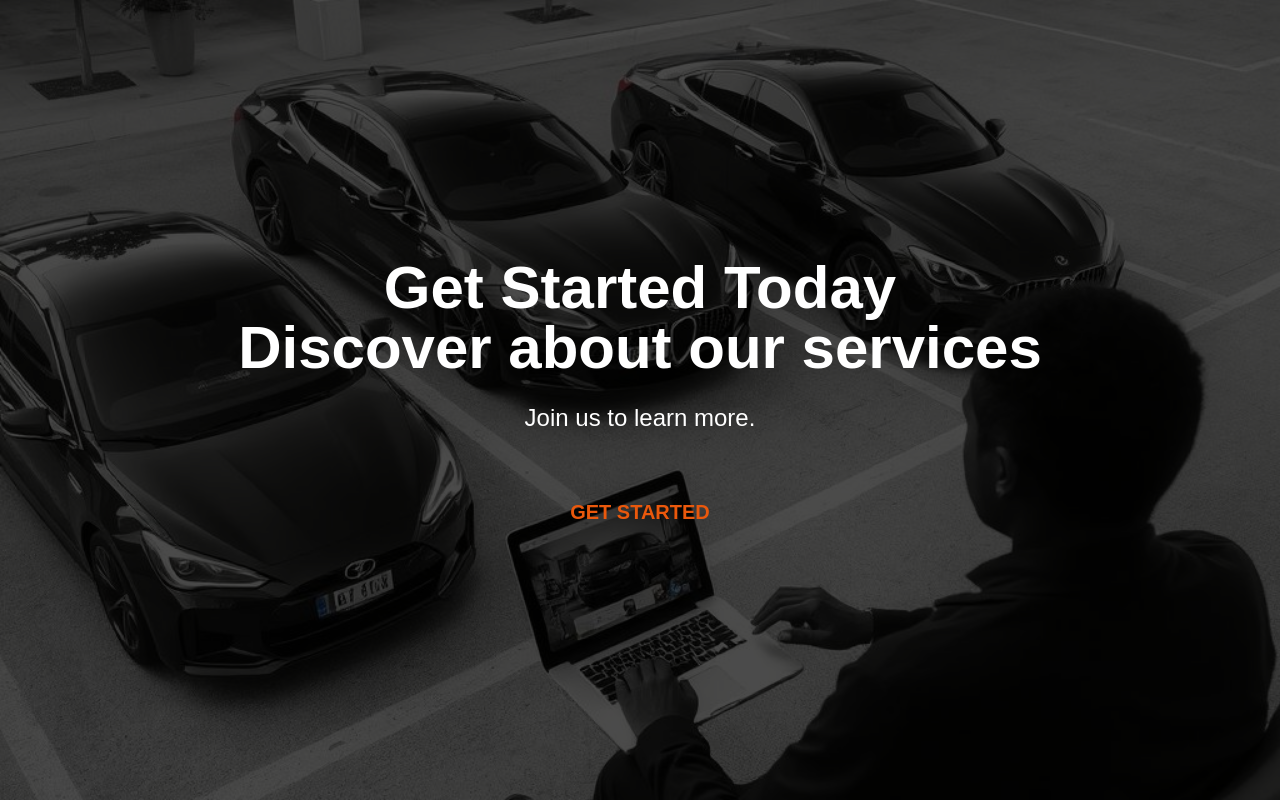
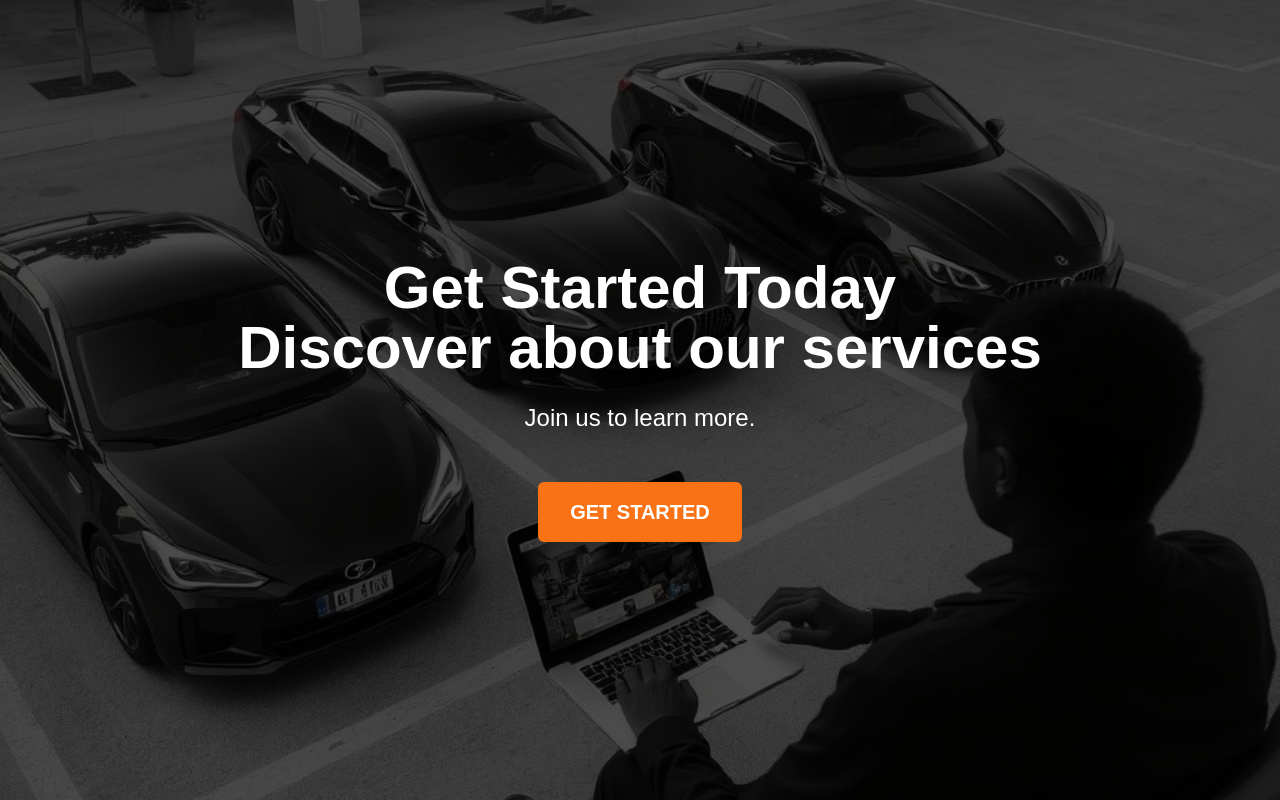
Before and after one commit to Mwanasha-Omari/Car-System, a Next.js app: page / in a window 1280 px wide. Built offline with nearby package versions, Linux system fonts and the light colour scheme.

Commit message:
Update Landingpage

```diff
--- a/src/app/Landingpage/index.tsx
+++ b/src/app/Landingpage/index.tsx
@@ -24,7 +24,7 @@ const LandingPage = () => {
             Join us to learn more.
           </p>
           <Link href="/Login">
-            <button className="text-orange-600 outline-solid outline-orange-600 bg-dark-orange px-8 py-4 text-lg sm:text-xl font-semibold rounded-md
+            <button className="text-white bg-orange-500 px-8 py-4 text-lg sm:text-xl font-semibold rounded-md
                                hover:bg-orange-600 hover:text-bold hover:text-white transition-colors duration-300 transform hover:scale-105">
               GET STARTED
             </button>
```
